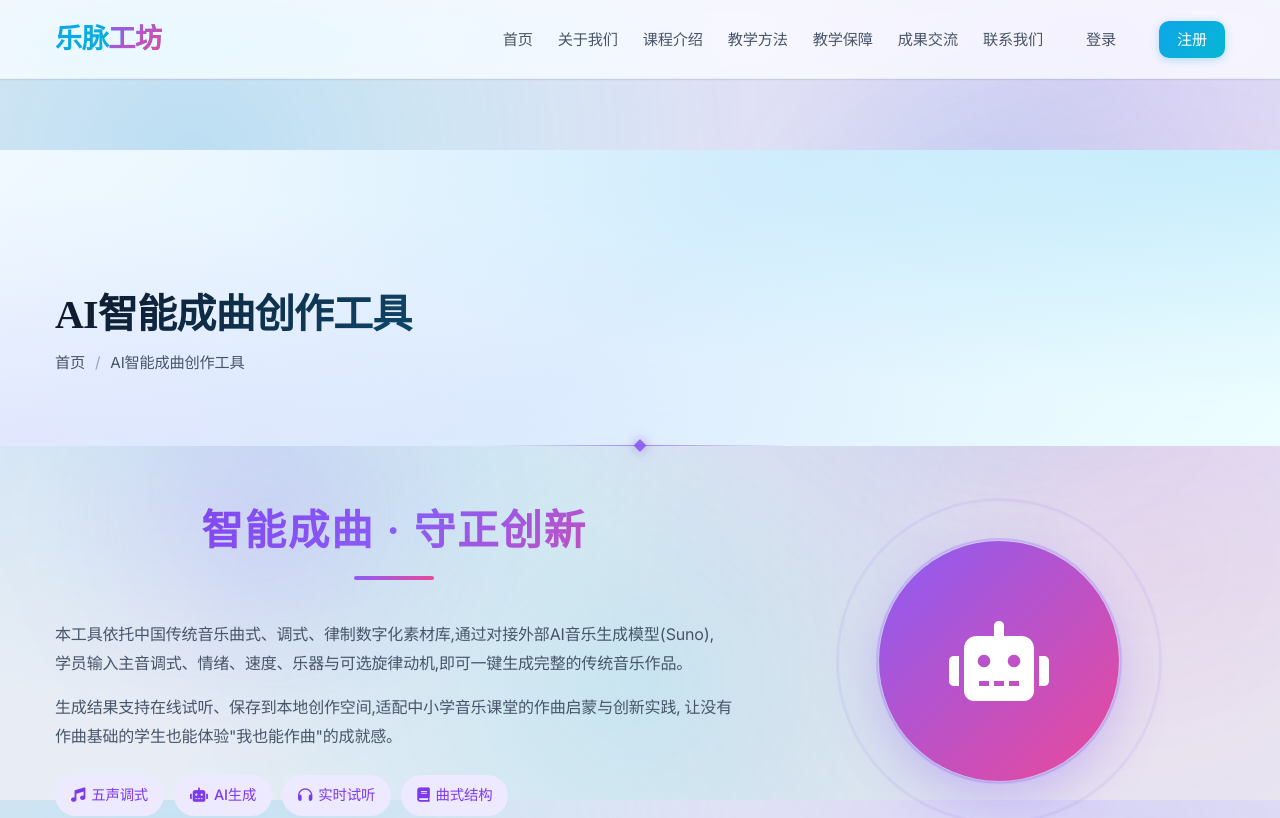
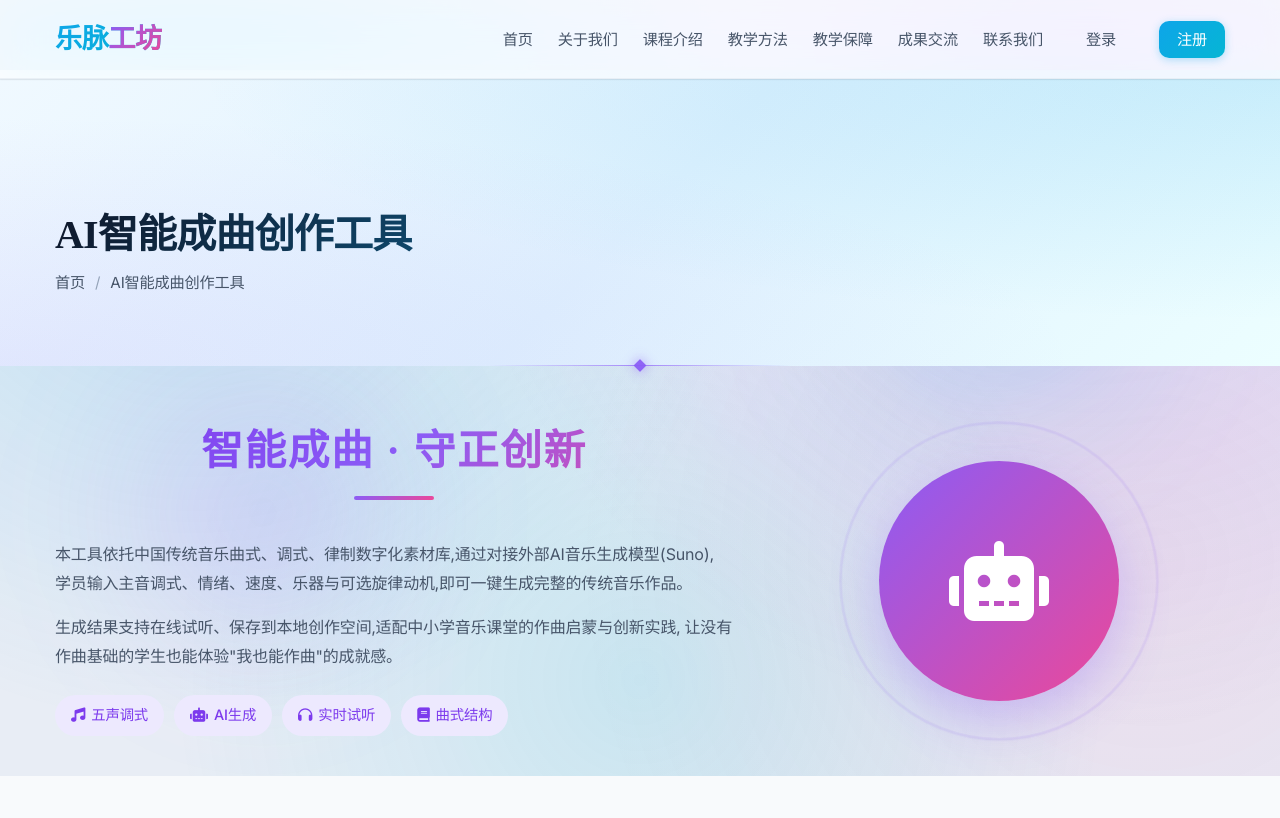
Before and after one commit to CHANCE719/yuemai, a Vue app: page /#/techniques/ai-compose in a window 1280 px wide. Shown: the top 818 px of the page. Built offline with nearby package versions, Linux system fonts and the light colour scheme.

Commit message:
字体&装饰改动

```diff
--- a/src/views/AiComposeView.vue
+++ b/src/views/AiComposeView.vue
@@ -826,7 +826,6 @@ export default {
   --ai-accent: #ec4899;
   --ai-gradient: linear-gradient(135deg, #8b5cf6 0%, #ec4899 100%);
   --ai-soft-gradient: linear-gradient(135deg, rgba(139, 92, 246, 0.08) 0%, rgba(236, 72, 153, 0.08) 100%);
-  padding-top: 80px;
 }
 
 /* ===== 标题紫色化 ===== */
```
